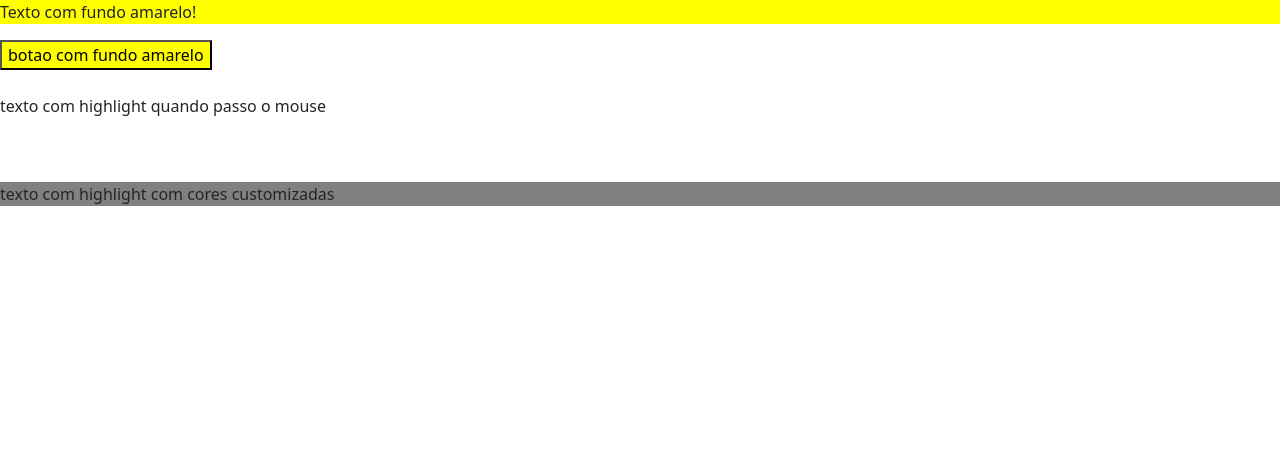
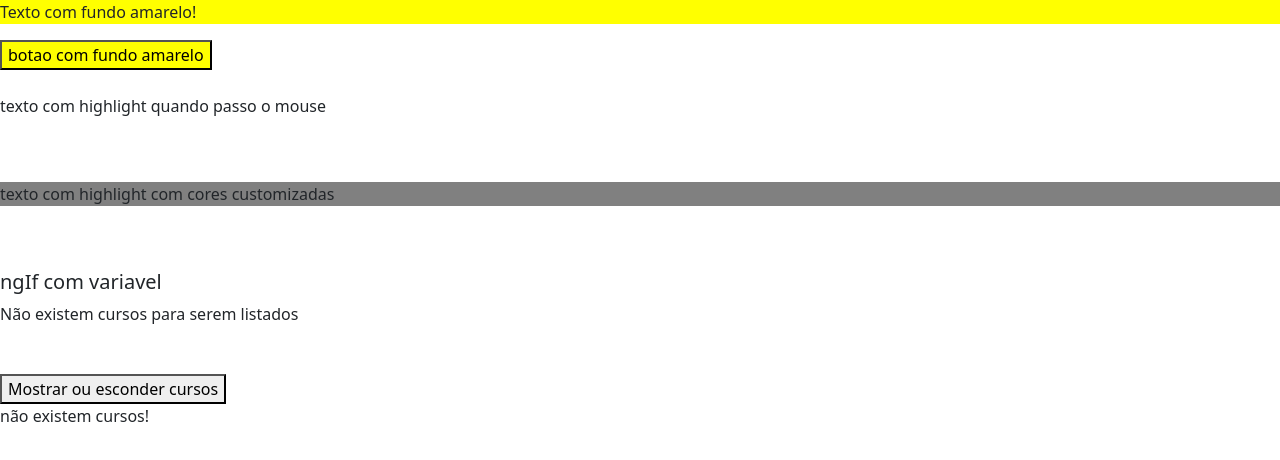
Before and after one commit to daniel-souto-rodrigues/first-project-angular, an Angular app: page / in a window 1280 px wide. Shown: the top 460 px of the page. Built offline with nearby package versions, Linux system fonts and the light colour scheme.

Commit message:
creating a struct directive

```diff
--- a/src/app/app.module.ts
+++ b/src/app/app.module.ts
@@ -24,6 +24,7 @@ import { BackgroundYellowDirective } from './shared/background-yellow.directive'
 import { CustomDirectivesComponent } from './custom-directives/custom-directives.component';
 import { HighlightMouseDirective } from './shared/highlight-mouse.directive';
 import { HighlightDirective } from './shared/highlight.directive';
+import { NgElseDirective } from './shared/ng-else.directive';
 
 @NgModule({
   declarations: [
@@ -45,7 +46,8 @@ import { HighlightDirective } from './shared/highlight.directive';
     BackgroundYellowDirective,
     CustomDirectivesComponent,
     HighlightMouseDirective,
-    HighlightDirective
+    HighlightDirective,
+    NgElseDirective
   ],
   imports: [
     BrowserModule,
--- a/src/app/custom-directives/custom-directives.component.html
+++ b/src/app/custom-directives/custom-directives.component.html
@@ -1,10 +1,25 @@
 <p BackgroundYellow>Texto com fundo amarelo!</p>
 
-<button BackgroundYellow> botao com fundo amarelo</button>
+<button BackgroundYellow>botao com fundo amarelo</button>
 
-<br><br>
-<p HighlightMouse> texto com highlight quando passo o mouse</p>
+<br /><br />
+<p HighlightMouse>texto com highlight quando passo o mouse</p>
 
+<br /><br />
+<p highlight="red" [defaultColor]="'grey'">
+  texto com highlight com cores customizadas
+</p>
 
-<br><br>
-<p highlight="red" [defaultColor]="'grey'"> texto com highlight com cores customizadas</p>
+<br /><br />
+
+<h5>ngIf com variavel</h5>
+<div *ngIf="mostrarCursos">Lista de cursos aqui</div>
+<div *ngElse="mostrarCursos">Não existem cursos para serem listados</div>
+<br />
+<br />
+<button (click)="onMostrarCursos()">Mostrar ou esconder cursos</button>
+<br />
+
+<ng-template [ngElse]="mostrarCursos">
+  <div>não existem cursos!</div>
+</ng-template>
--- a/src/app/custom-directives/custom-directives.component.ts
+++ b/src/app/custom-directives/custom-directives.component.ts
@@ -7,6 +7,12 @@ import { Component, OnInit } from '@angular/core';
 })
 export class CustomDirectivesComponent implements OnInit {
 
+  mostrarCursos: boolean = false;
+
+  onMostrarCursos() {
+    this.mostrarCursos = !this.mostrarCursos;
+  }
+
   constructor() { }
 
   ngOnInit(): void {
--- /dev/null
+++ b/src/app/shared/ng-else.directive.ts
@@ -0,0 +1,21 @@
+import { Directive, Input, TemplateRef, ViewContainerRef } from '@angular/core';
+
+@Directive({
+  selector: '[ngElse]'
+})
+export class NgElseDirective {
+
+  @Input() set ngElse(condition: boolean){
+    if(!condition){
+      this._viewContainerRef.createEmbeddedView(this._templateRef)
+    } else {
+      this._viewContainerRef.clear();
+    }
+  }
+
+  constructor(
+    private _templateRef: TemplateRef<any>,
+    private _viewContainerRef: ViewContainerRef
+  ) { }
+
+}
```
